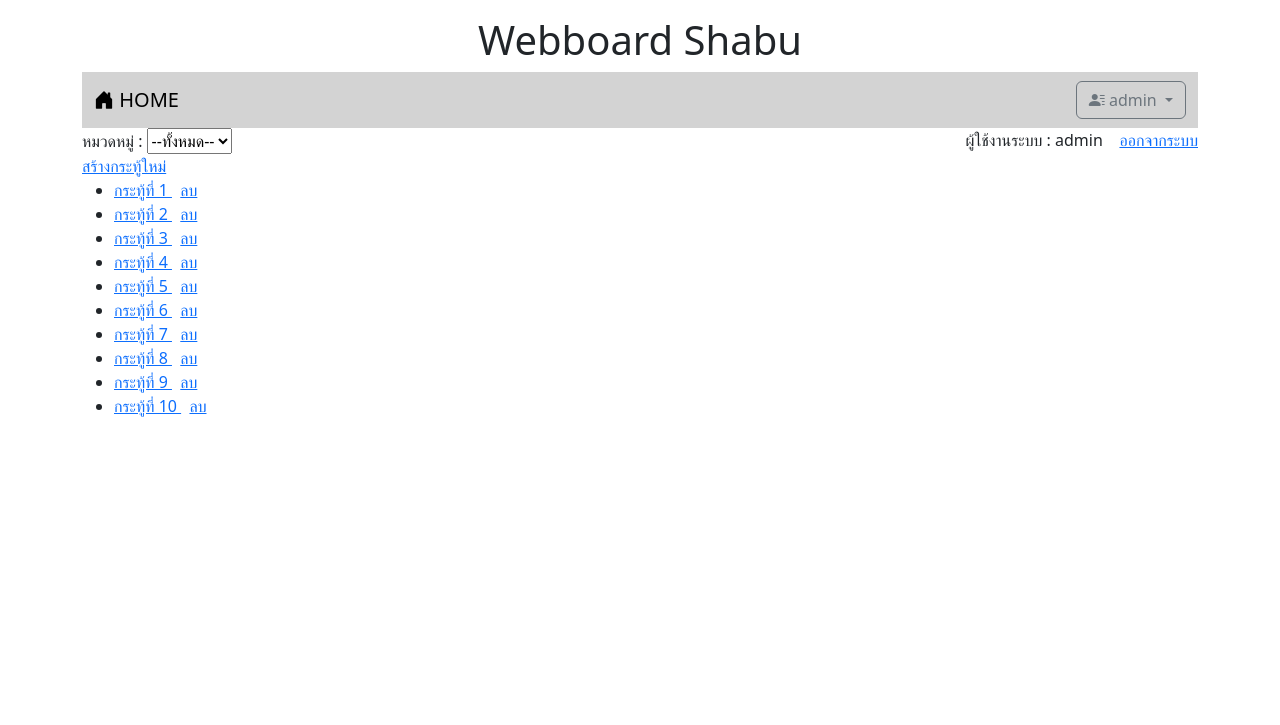
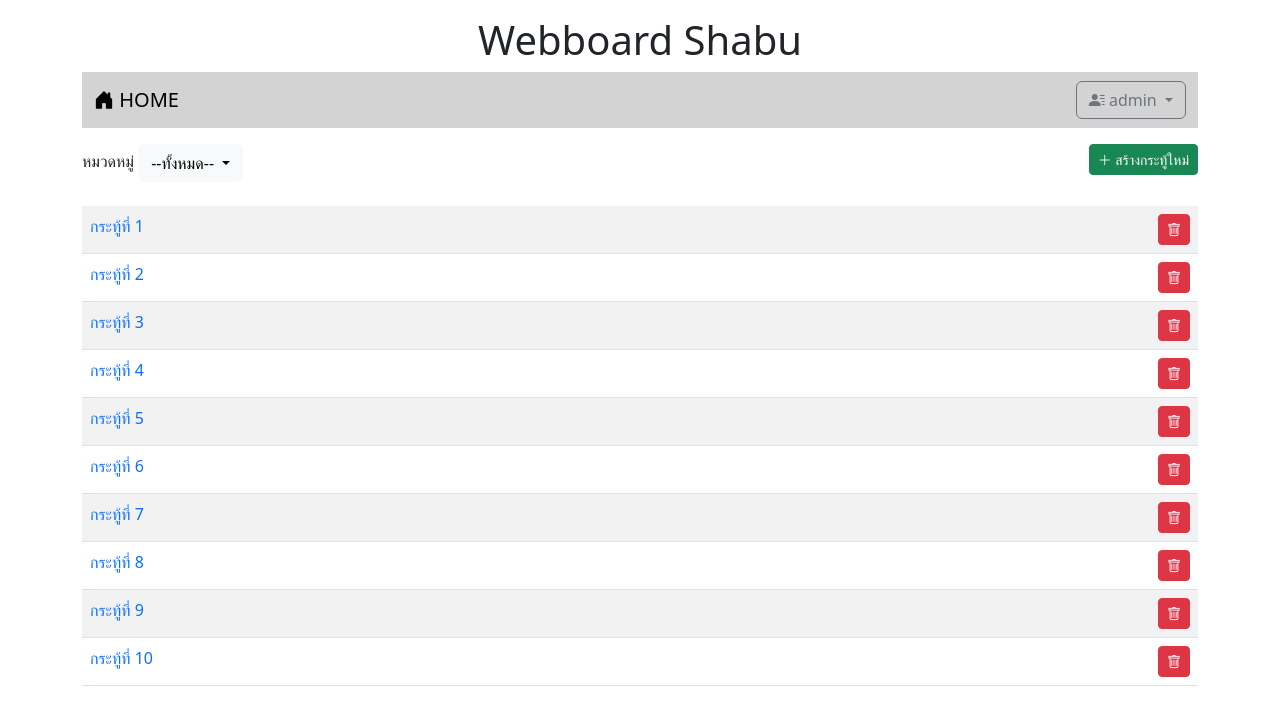
Before and after one commit to MaiRuMaiChii/Webboard_Wachi, a PHP site: page /index.php in a window 1280 px wide. Shown: the top 725 px of the page. Run offline with PHP 8.4, Linux system fonts and the light colour scheme; the visitor is signed in with stand-in values (Sample User, id 1).

Commit message:
Update index.php
Update index.php

```diff
--- a/index.php
+++ b/index.php
@@ -41,41 +41,40 @@
   </div>
 </nav>
 
-    <form>
-        หมวดหมู่ :
-        <select>
-            <option value="all">--ทั้งหมด--</option>
-            <option value="genaral">เรื่องทั่วไป</option>
-            <option value="study">เรื่องเรียน</option>
+<div  class="mt-3 d-flex justify-content-between">
+<div>
+        <label>หมวดหมู่</label>
+        <span class="dropdown">
+  <button class="btn btn-light dropdown-toggle" type="button" data-bs-toggle="dropdown" aria-expanded="false">
+    --ทั้งหมด--
+  </button>
+  <ul class="dropdown-menu">
+    <li><a class="dropdown-item" href="#">--ทั้งหมด--</a></li>
+    <li><a class="dropdown-item" href="#">เรื่องทั่วไป</a></li>
+    <li><a class="dropdown-item" href="#">เรื่องเรียน</a></li>
+  </ul>
+</span>
+</div>
+<?php if(isset($_SESSION['id'])){ ?>
+  <div><a href="newpost.php" class="btn btn-success btn-sm">
+    <i class="bi bi-plus-lg"></i> สร้างกระทู้ใหม่</a>
+  </div>
+ <?php } ?>
+</div>
 
-        </select>
-         <?php
-            if (!isset($_SESSION['id'])){
-               echo "<a href=login.php style='float: right;'>เข้าสู่ระบบ</a>";
-            }else{
-                echo "<div style='float: right;'>
-                    ผู้ใช้งานระบบ : $_SESSION[username] &nbsp;&nbsp;
-                <a href=logout.php>ออกจากระบบ</a>
-                </div><br>
-                <a href=newpost.php>สร้างกระทู้ใหม่</a>
-                ";
+
+    <table class="table table-striped mt-4 ">
+    <?php
+            for($i=1; $i<=10; $i++){
+                echo "<tr><td class='d-flex justify-content-between'><a href=post.php?id=$i style=text-decoration:none>กระทู้ที่ $i </a>";
+                 if (isset($_SESSION["id"]) && $_SESSION["role"] == "a"){
+                        echo "&nbsp;&nbsp;<a href=delete.php?id=$i class='btn btn-danger btn-sm'><i class='bi bi-trash'></i></a>";
+                 }
+                echo "</td></tr>";
             }
         ?>
+    </table>
 
-    </form>
-    <ul>
-
-        <?php
-            for($i=1; $i<=10; $i++){
-                echo "<li><a href=post.php?id=$i>กระทู้ที่ $i </a>";
-                 if (isset($_SESSION["id"]) && $_SESSION["role"] == "a"){
-                        echo "&nbsp;&nbsp;<a href=delete.php?id=$i>ลบ</a>";
-                 }
-                echo "</li>";
-            }
-        ?>
-
-    </ul>
     </div>
 </body>
 </html>
```
